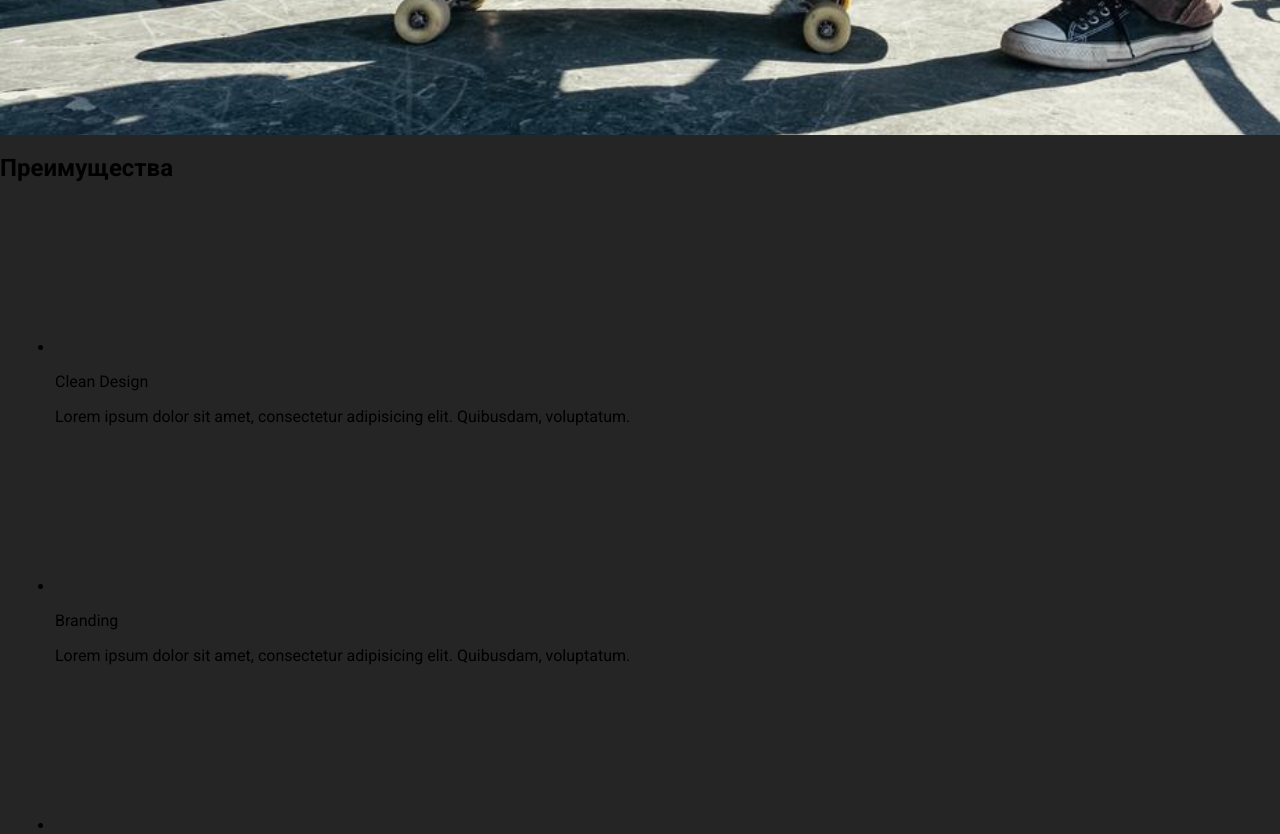
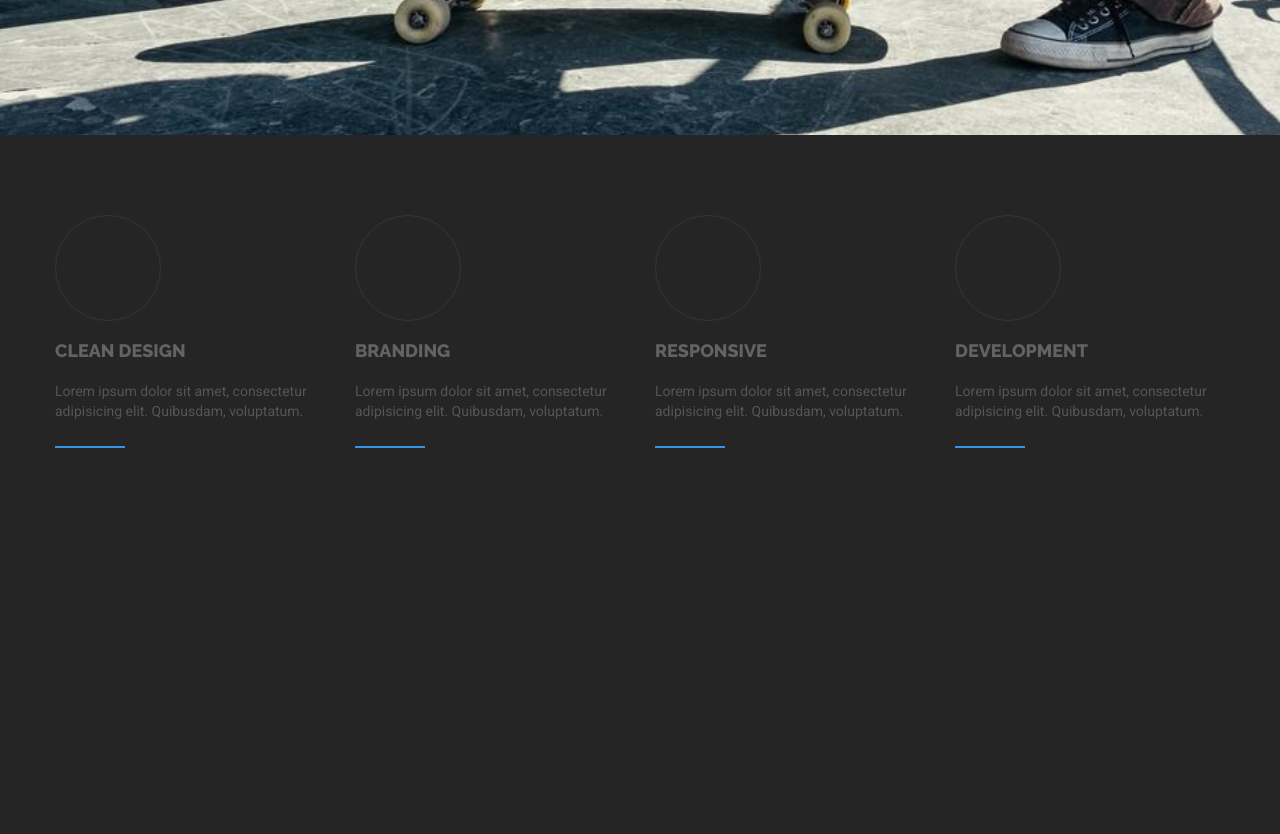
Before and after one commit to Belchenkov/grid-exe, a website: page index.html in a window 1280 px wide. Shown: the part 800-1634 px from the top of the page. After the commit the page ends 1327 px from the top, so only its background shows below. Drawn offline with nearby package versions, Linux system fonts and the light colour scheme; files that its build step writes are made by us from their sources; no server answers; files whose address does not match are found by name.

Commit message:
Section Advantages - CSS

```diff
--- /dev/null
+++ b/sass/blocks/advantages.scss
@@ -0,0 +1,105 @@
+$circleBg: #363636;
+$iconBg: #636363;
+$colorTitle: #636363;
+$colorText: #555555;
+
+.advantages {
+  &__title {
+    @include visually-hidden;
+  }
+
+  &__list {
+    padding-top: 65px;
+    padding-bottom: 50px;
+    list-style: none;
+    display: grid;
+    grid-template-columns: repeat(auto-fit, minmax(210px, auto));
+    grid-column-gap: 30px;
+  }
+
+  &__item {
+    margin: 15px 0;
+
+    &:hover {
+      .advantages__img {
+        border-color: $second;
+      }
+
+      .advantages__svg {
+        fill: $second;
+      }
+
+      .advantages__subtitle {
+        color: $second;
+      }
+
+      .advantages__text {
+        color: $white;
+      }
+    }
+  }
+
+  &__img {
+    border: 1px solid $circleBg;
+    border-radius: 50%;
+    position: relative;
+    width: 104px;
+    height: 104px;
+    transition: all .5s ease-in-out;
+  }
+
+  &__svg {
+    position: absolute;
+    left: 50%;
+    top: 50%;
+    height: 40px;
+    transform: translate(-50%, -50%);
+    fill: $iconBg;
+    transition: all .5s ease-in-out;
+  }
+
+  &__subtitle {
+    font-size: 18px;
+    font-family: 'Raleway', sans-serif;
+    color: $colorTitle;
+    font-weight: 800;
+    text-transform: uppercase;
+    line-height: 1.111;
+    margin: 20px 0;
+    transition: all .5s ease-in-out;
+  }
+
+  &__text {
+    font-size: 14px;
+    font-family: 'Roboto', sans-serif;
+    line-height: 1.429;
+    color: $colorText;
+    transition: all .5s ease-in-out;
+
+    &::after {
+      background-color: $second;
+      width: 70px;
+      height: 2px;
+      content: '';
+      display: block;
+      margin-top: 25px;
+    }
+  }
+}
+
+@media (max-width: 480px) {
+  .advantages {
+    &__list {
+      padding-top: 30px;
+      padding-bottom: 25px;
+    }
+
+    &__item {
+      text-align: center;
+    }
+
+    &__img {
+      margin: 0 auto;
+    }
+  }
+}
--- a/sass/blocks/banner.scss
+++ b/sass/blocks/banner.scss
@@ -104,5 +104,6 @@ $color-text: #c9c9c9;
   .banner__button {
     margin-top: 10px;
     margin-bottom: 10px;
+    margin-right: 0;
   }
 }
--- a/sass/style.scss
+++ b/sass/style.scss
@@ -9,3 +9,4 @@
 @import "blocks/header";
 @import "blocks/menu";
 @import "blocks/banner";
+@import "blocks/advantages";
```
Also changed, not shown: build/css/style.min.css.
